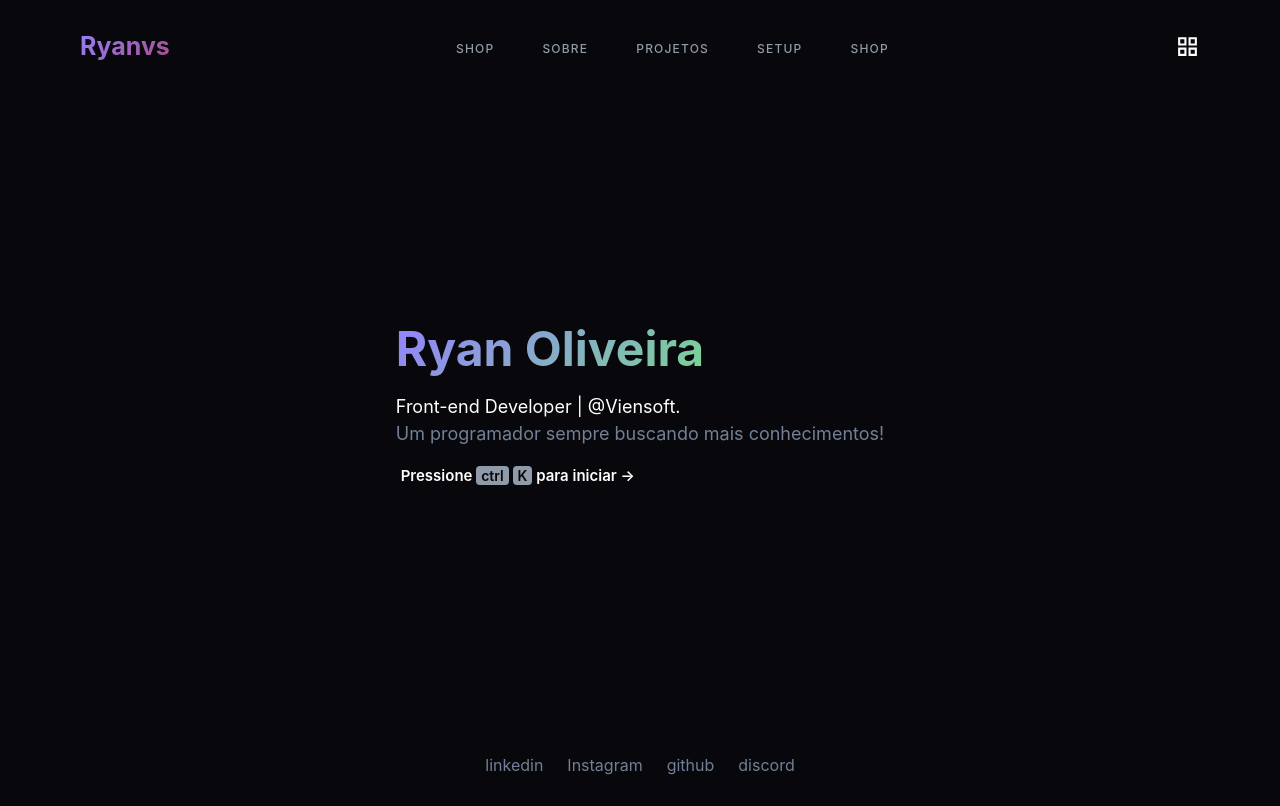
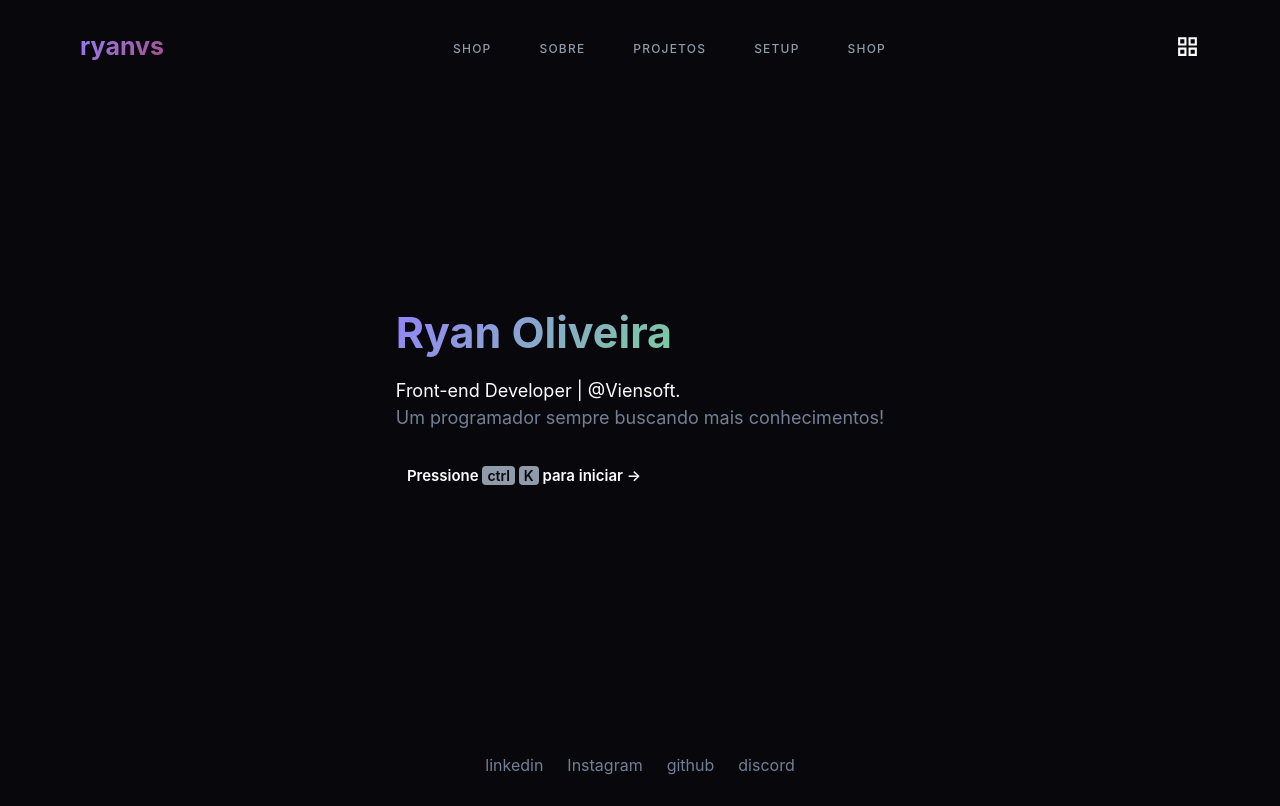
Before and after one commit to ryanoliveiragit/Portfolio-typescript, a Next.js app: page / in a window 1280 px wide. Built offline with nearby package versions, Linux system fonts and the light colour scheme.

Commit message:
add justify items

```diff
--- a/src/components/header/index.tsx
+++ b/src/components/header/index.tsx
@@ -21,6 +21,7 @@ export interface NavItem {
   label: string;
   subLabel?: string;
   href?: string;
+  title?: string;
 }
 
 export interface NavItemProps {
@@ -86,7 +87,7 @@ export default function Header() {
         fontSize={25}
         fontWeight={700}
         className="logo">
-          Ryanvs
+          {'ryanvs'}
         </Text>
         <Flex
           flex={{ base: 1, md: "auto" }}
--- a/src/pages/index.tsx
+++ b/src/pages/index.tsx
@@ -14,8 +14,8 @@ export default function Home() {
         <Header />
         <Flex h={"83vh"} w={"100%"} bg={"#08070b"}>
           <Center w={"100%"} fontSize={43} justify-content={"space-around"}>
-            <Stack spacing={2}>
-              <Text fontSize="5xl" fontWeight={700} className="gradient">
+            <Stack alignContent={'center'} flexWrap={'wrap'} alignItems={'stretch'} w={'100%'} p={5} spacing={3}>
+              <Text fontWeight={700} className="gradient">
                 Ryan Oliveira
               </Text>
               <Text fontSize="lg" color={'white'}>
--- a/styles/GlobalStyles.css
+++ b/styles/GlobalStyles.css
@@ -55,7 +55,6 @@ body {
   color: white;
   padding: 2% 1%;
   font-size: 15px;
-  width: 60%;
   font-weight: 600;
   text-align: start;
   border-radius: 5px;
```
